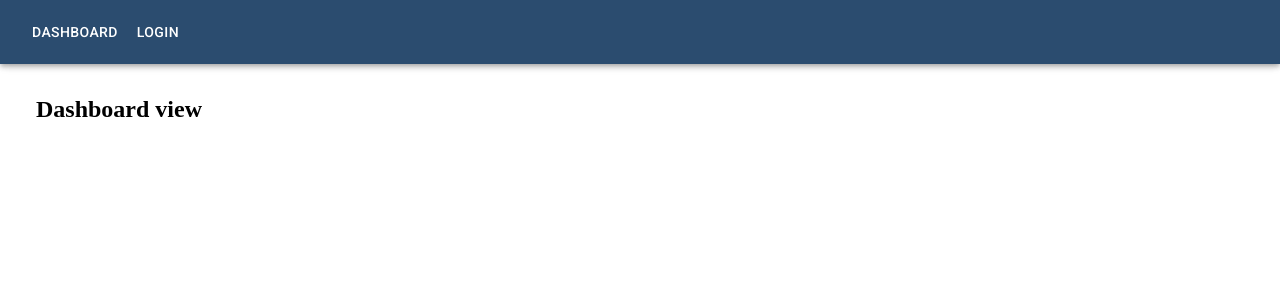
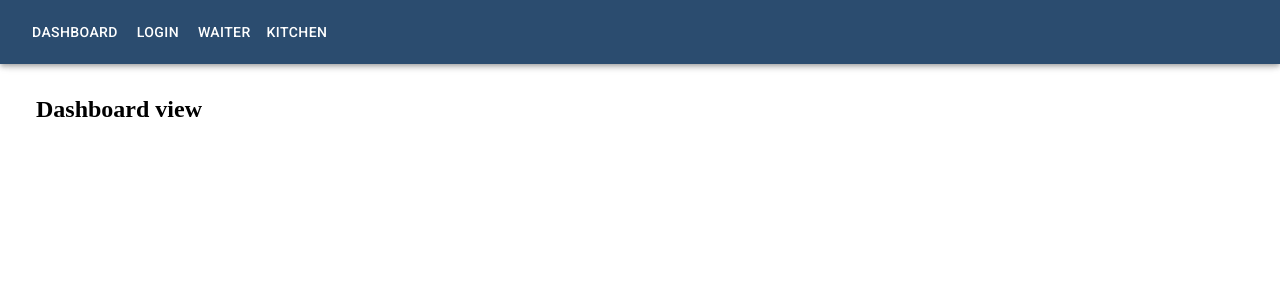
Before and after one commit to NaliKod/pizzeria-portal2, a React (Create React App) app: page / in a window 1280 px wide. Shown: the top 300 px of the page. Built offline with nearby package versions, Linux system fonts and the light colour scheme.

Commit message:
Add waiter nad kitchen

```diff
--- a/src/components/layout/PageNav/PageNav.js
+++ b/src/components/layout/PageNav/PageNav.js
@@ -8,6 +8,8 @@ const PageNav = () => (
     <nav>
       <Button className={styles.link} component ={NavLink} exact to={`${process.env.PUBLIC_URL}/`} activeClassName='active'>Dashboard</Button>
       <Button className={styles.link} component ={NavLink} to={`${process.env.PUBLIC_URL}/login`} activeClassName='active'>Login</Button>
+      <Button className={styles.link} component ={NavLink} to={`${process.env.PUBLIC_URL}/waiter`} activeClassName='active'>Waiter</Button>
+      <Button className={styles.link} component ={NavLink} to={`${process.env.PUBLIC_URL}/kitchen`} activeClassName='active'>Kitchen</Button>
     </nav>
   </div>
 );
```
